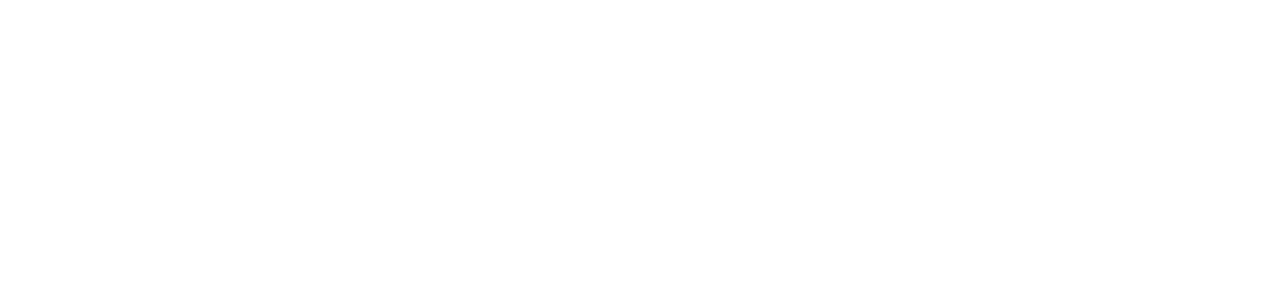
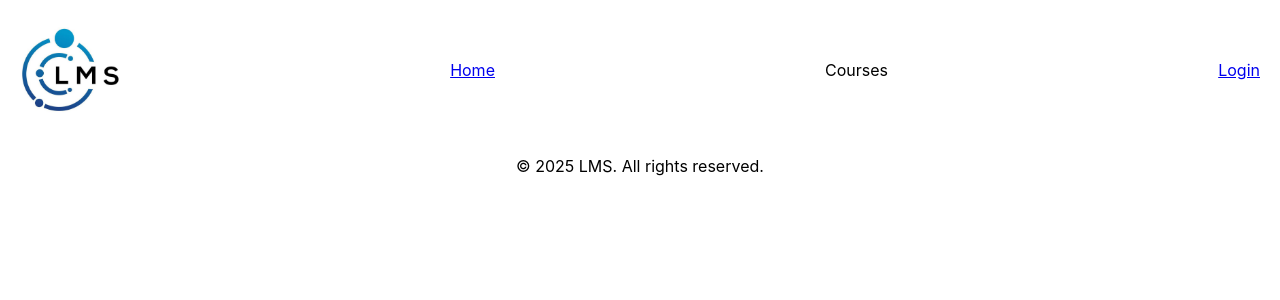
Before and after one commit to Altonot/ENSF381_Assignment4, a React (Create React App) app in the folder my-lms-app/: page /Login in a window 1280 px wide. Before the commit this address had no page. Shown: the top 300 px of the page. Built offline with nearby package versions, Linux system fonts and the light colour scheme.

Commit message:
starting login

```diff
--- a/my-lms-app/src/App.js
+++ b/my-lms-app/src/App.js
@@ -1,6 +1,7 @@
 import logo from './logo.svg';
 import './App.css';
 import Homepage from './Homepage.js';
+import Loginpage from './Loginpage.js';
 import { BrowserRouter, Routes, Route } from 'react-router-dom';
 
 function App() {
@@ -8,6 +9,8 @@
     <BrowserRouter>
       <Routes>
         <Route path="/" element={<Homepage />} />
+
+        <Route path="/Login" element={<Loginpage />} />
       </Routes>
     </BrowserRouter>
   );
--- /dev/null
+++ b/my-lms-app/src/Loginpage.js
@@ -0,0 +1,16 @@
+import Header from './components/Header.js'
+import LoginForm from './components/LoginForm.js'
+import Footer from './components/Footer.js'
+import './Loginpage.css';
+
+function Loginpage() {
+    return (
+        <div class='loginpage'>
+            <Header />
+            <LoginForm />
+            <Footer />
+        </div>
+    );
+}
+
+export default Loginpage;
--- a/my-lms-app/src/components/Header.js
+++ b/my-lms-app/src/components/Header.js
@@ -7,7 +7,7 @@
             <img src={logo} />
             <a href='/'>Home</a>
             <a>Courses</a>
-            <a>Login</a>
+            <a href='/Login'>Login</a>
         </div>
     );
 }
--- /dev/null
+++ b/my-lms-app/src/components/LoginForm.js
@@ -0,0 +1,11 @@
+import './LoginForm.css';
+
+function LoginForm() {
+    return (
+        <div>
+
+        </div>
+    );
+}
+
+export default LoginForm;
```
Also changed, not shown: my-lms-app/src/Loginpage.css (added), my-lms-app/src/components/LoginForm.css (added).
